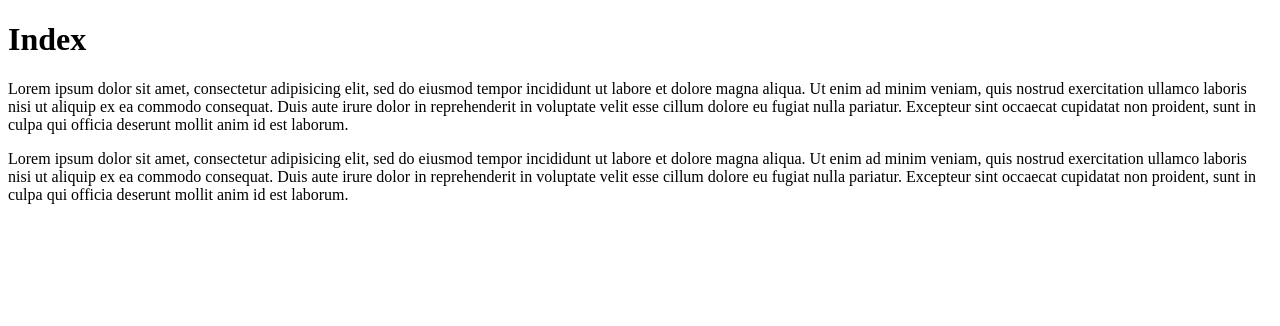
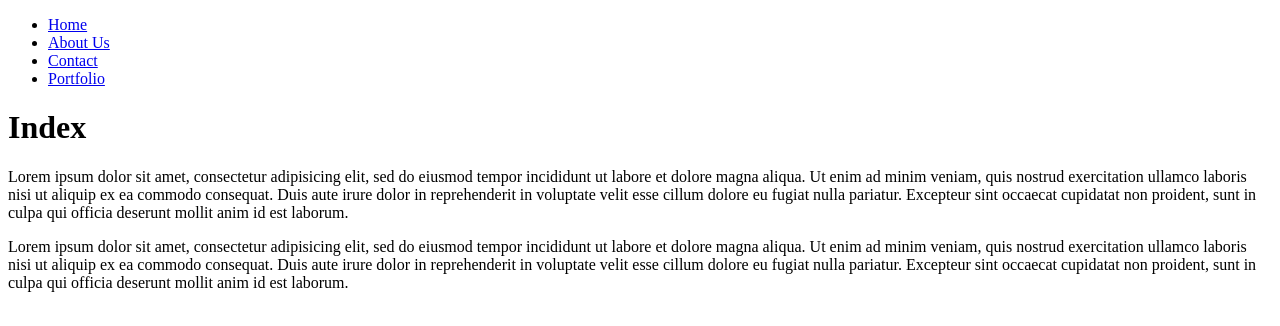
Before and after one commit to nikola-unger/SEDC-Class04-Test, a plain HTML site: page index.html in a window 1280 px wide. Drawn offline with Linux system fonts and the light colour scheme.

Commit message:
add navigation bar in the header

```diff
--- a/index.html
+++ b/index.html
@@ -2,8 +2,19 @@
 	<html>
 	<head>
 		<title>Class 04</title>
+		<link rel="stylesheet" type="text/css" href="style.css"/>
 	</head>
 	<body>
+		<header>
+			<nav>
+				<ul>
+					<li><a href="index.html">Home</a></li>
+					<li><a href="aboutus.html" target="_blank">About Us</a></li>
+					<li><a href="contact.html" target="_blank">Contact</a></li>
+					<li><a href="portfolio.html" target="_blank">Portfolio</a></li>
+				</ul>
+			</nav>
+		</header>
 
 		<h1>Index</h1>
 		<p>Lorem ipsum dolor sit amet, consectetur adipisicing elit, sed do eiusmod
```
